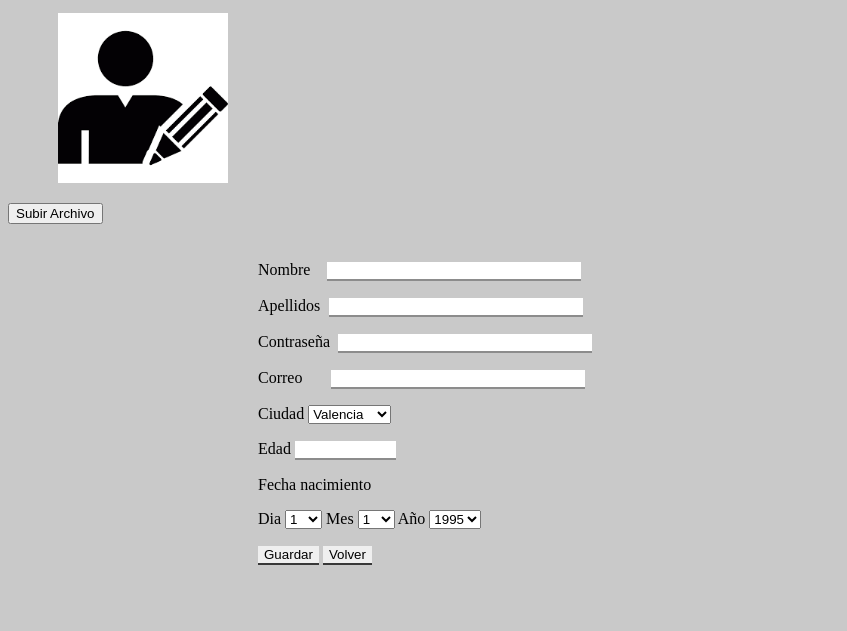
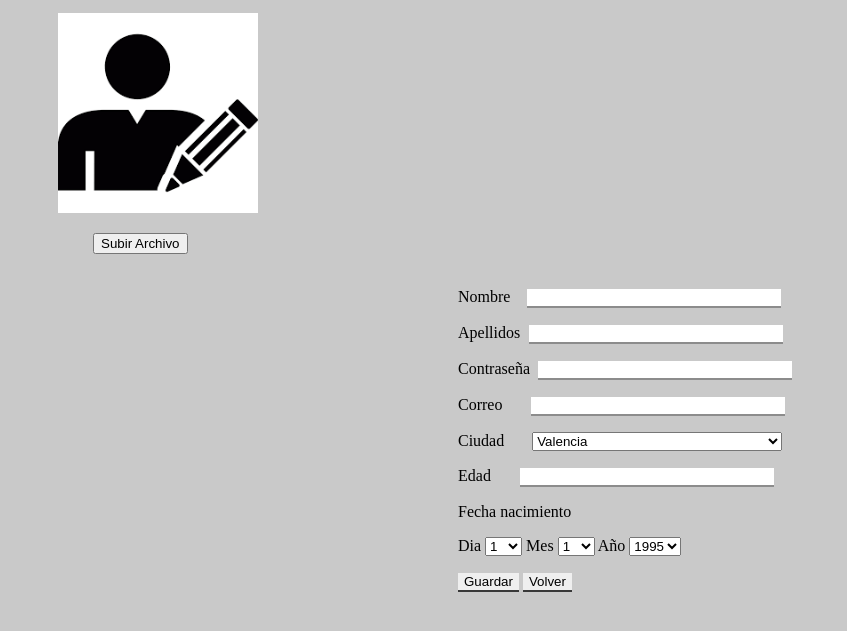
Before and after one commit to davidvic99/pi, a PHP site: page /Proyectointegrado/public/editarPerfil.html in a window 1280 px wide. Shown: the top 631 px of the page, without its empty margins (0-847 px from the left). Run offline with PHP 8.4, Linux system fonts and the light colour scheme.

Commit message:
editar perfil 2

```diff
--- a/Proyectointegrado/public/css/editarPerfil.css
+++ b/Proyectointegrado/public/css/editarPerfil.css
@@ -20,14 +20,14 @@ input {
   margin-left:640px;
 }
 img {
-  width:170px;
-  height:170px;
+  width:200px;
+  height:200px;
   margin-left:50px;
   padding-top:5px;
 }
 form {
-  margin-left:250px;
-  padding-top:5px;
+  margin-left:450px;
+  padding-top:2px;
 }
 .div2 {
   margin-left:145px;
@@ -56,3 +56,15 @@ body {
   margin-left: 25px;
   width:250px;
 }
+#ciudad {
+  margin-left: 24px;
+  width:250px;
+}
+#edad {
+  margin-left: 25px;
+  width:250px;
+}
+
+#cambiarFoto {
+  margin-left: 85px;
+}
--- a/Proyectointegrado/public/editarPerfil.html
+++ b/Proyectointegrado/public/editarPerfil.html
@@ -8,10 +8,10 @@
   <body>
     <div id="fotoPerfil" >
       <img src="./img/FotoPerfil.png" />
-      <p> <button type="button">Subir Archivo</button> </p>
+      <p> <button type="button" id="cambiarFoto">Subir Archivo</button> </p>
     </div>
     <div>
-    <form>
+    <form  id="editorPerfil">
       <p> Nombre <input type="text" id="nombre" /> </p>
       <p> Apellidos <input type="text" id="apellidos" /> </p>
       <p>  Contraseña <input type="password" id="contraseña" /> </p>
```
